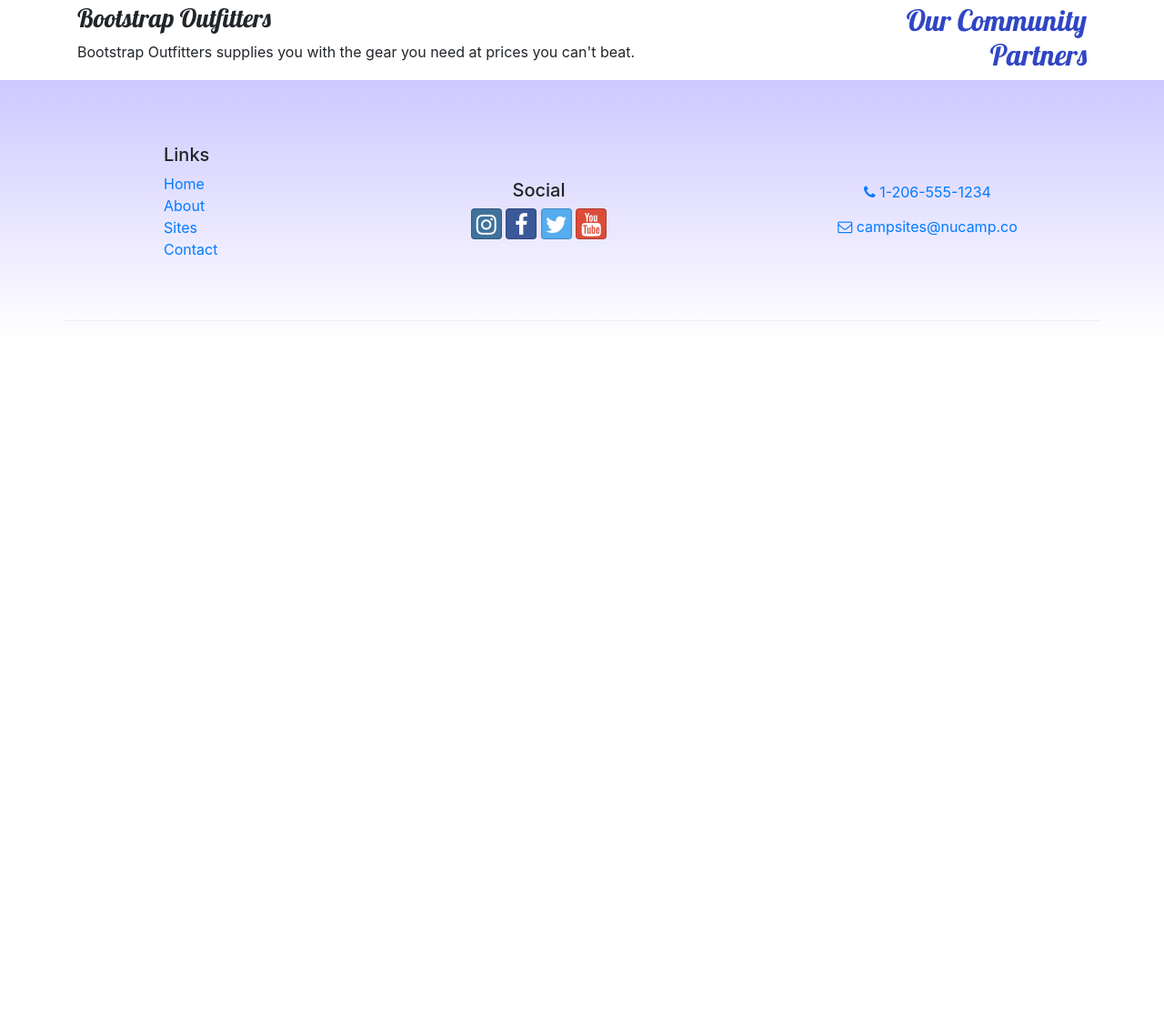
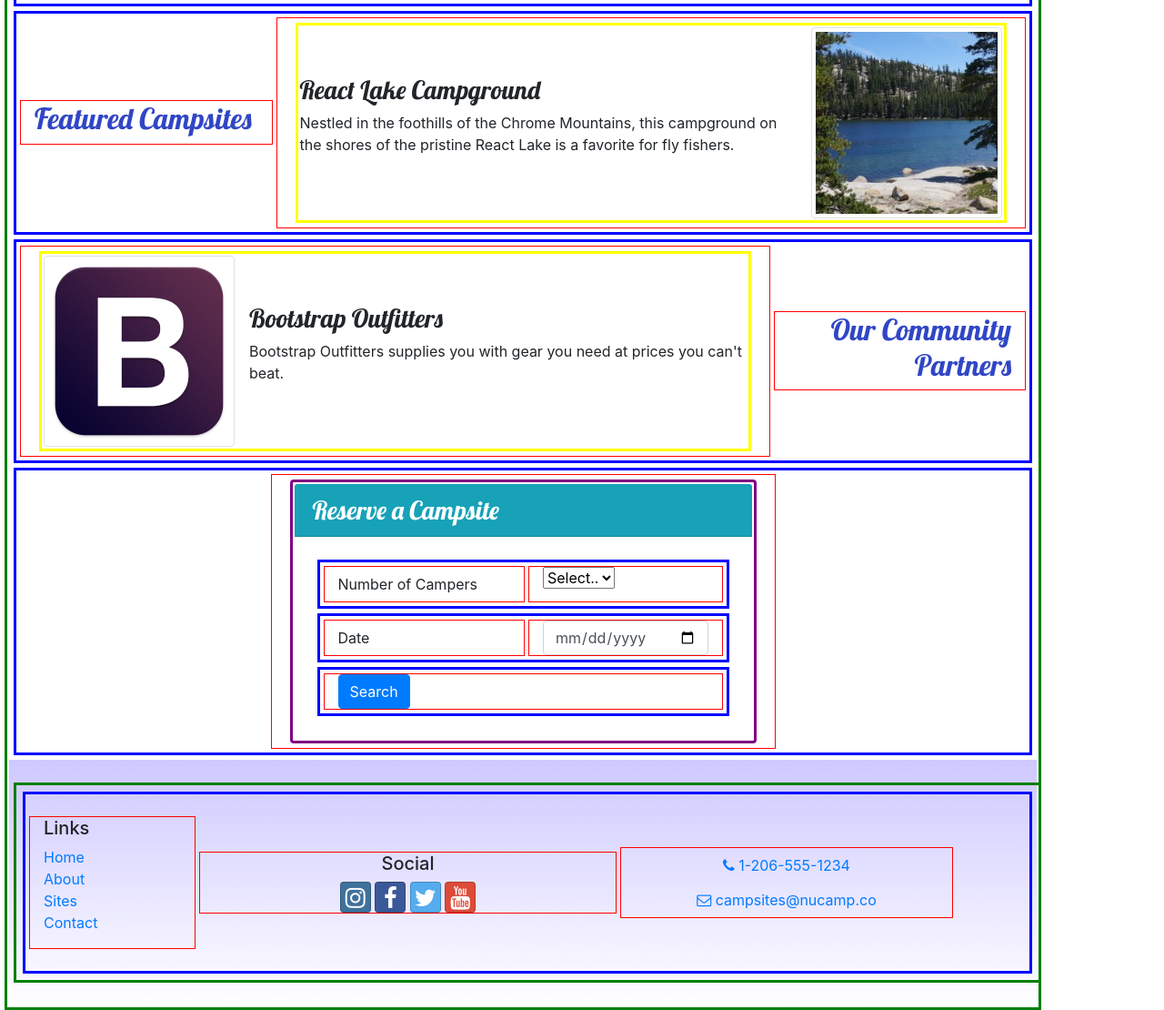
Before and after one commit to EkSumbry/git-test, a website: page index.html in a window 1280 px wide. Shown: the part 622-1732 px from the top of the page at 91% size. Before the commit the page ends 995 px from the top, so only its background shows below. Drawn offline with nearby package versions, Linux system fonts and the light colour scheme.

Commit message:
Week 2 Assignment

```diff
--- /dev/null
+++ b/css/borders-styles.css
@@ -0,0 +1,36 @@
+/* My borders showing different div */
+.col, div[class^="col-"], label[class^="col-"] {
+    border: 1px solid red;
+    margin: 2px;
+
+  }
+
+  .row {
+    border: 3px solid blue;
+    padding: 2px;
+    margin: 5px;
+  }
+
+  .container, .container-fluid {
+    border: 3px solid green;
+    padding: 2px;
+    margin: 5px;
+  }
+
+  .media {
+    border: 3px solid yellow;
+    padding: 2px;
+    margin: 5px;
+  }
+
+  .card {
+    border: 3px solid purple;
+    padding: 2px;
+    margin: 5px;
+  }
+
+  .orange-border {
+
+    border: 1px solid green;
+
+  }
--- a/index.html
+++ b/index.html
@@ -14,6 +14,7 @@
    <link rel="stylesheet" href="node_modules/bootstrap-social/bootstrap-social.css" />
    <link rel="stylesheet" href="https://fonts.googleapis.com/css?family=Lobster|Open+Sans" />
    <link rel="stylesheet" href="css/styles.css" />
+   <link rel="stylesheet" href="css/borders-styles.css" />
    <title>NuCamp: A Better Way To Camp</title>
 </head>
 
@@ -23,25 +24,37 @@
         <div>
             <div class="container">
                 <div class="row row-content align-items-center">
+                    <div class="col-4 col-sm-3 col-md-2 align-self-center">
+                        <img src="img/logo.png" class="img-fluid" />
+                    </div>
                     <div class="col">
                         <h1>NuCamp</h1>
                         <h2>a better way to camp!</h2>
+                    </div>
+                    <div class="col col-4 xl-2 mt-4">
+                        <a class="btn btn-info btn-large" href="#reserveForm" role="button">Reserve Campsite</a>
                     </div>
                 </div>
             </div>
         </div>
     </header>
+
+
     <nav class="navbar navbar-expand-sm navbar-dark sticky-top">
-        <button class="navbar-toggler ml-auto" type="button" data-toggle="collapse" data-target="#nucampNavbar">
+        <div class="container">
+            <a class="navbar-brand" href="#"><img src="img/logo.png" height="30" width="30" /></a>
+            <button class="navbar-toggler" type="button" data-toggle="collapse" data-target="#nucampNavbar">
                 <span class="navbar-toggler-icon"></span>
             </button>
             <div class="collapse navbar-collapse" id="nucampNavbar">
+
             <ul class="navbar-nav">
                     <li class="nav-item active"><a class="nav-link" href="#"><i class="fa fa-home fa-lg"></i> Home</a></li>
                     <li class="nav-item"><a class="nav-link" href="aboutus.html"><i class="fa fa-info fa-lg"></i> About</a></li>
                     <li class="nav-item"><a class="nav-link" href="#"><i class="fa fa-list fa-lg"></i> Sites</a></li>
                     <li class="nav-item"><a class="nav-link" href="contactus.html"><i class="fa fa-address-card fa-lg"></i> Contact</a></li>
             </ul>
+        </div>
       </div>
     </nav>
     <div>
@@ -51,31 +64,91 @@
                     <h2 class="text-sm-right">Discover & Review</h2>
                 </div>
                 <div class="col">
+                    <div class="media">
+                        <img class="d-flex mr-3 img-thumbnail" src="img/breadcrumb-trail-thumb.jpg" alt="Breadcrumb Trail" />
+                        <div class="media-body align-self-center">
                             <h3>Our Campsites</h3>
                             <p class="d-none d-sm-block">Explore our growing database of curated campsites and leave your own reviews!</p>
                         </div>
                     </div>
+                </div>
+            </div>
 
-            <div class="row">
+            <div class="row row-content align-items-center">
                 <div class="col-sm-4 col-md-3">
                     <h2>Featured Campsites</h2>
                 </div>
+
                 <div class="col">
+                    <div class="media">
+                        <img class="d-flex ml-3 img-thumbnail order-last" src="img/react-lake-thumb.jpg">
+                        <div class="media-body align-self-center">
                     <h3>React Lake Campground</h3>
                     <p class="d-none d-sm-block">Nestled in the foothills of the Chrome Mountains, this campground on the shores of the pristine React Lake is a favorite for fly fishers.</p>
                        </div>
                     </div>
+                </div>
+            </div>
 
-            <div class="row">
+            <div class="row row-content align-items-center">
                 <div class="col-sm-4 order-sm-last col-md-3">
                     <h2 class="text-sm-right">Our Community Partners</h2>
                 </div>
                 <div class="col">
+                    <div class="media">
+                        <img class="d-flex mr-3 img-thumbnail" src="img/bootstrap-thumb.png" alt="Bootstrap Outfitters" />
+                        <div class="media-body align-self-center">
                             <h3>Bootstrap Outfitters</h3>
-                    <p class="d-none d-sm-block">Bootstrap Outfitters supplies you with the gear you need at prices you can't beat.</p>
+                            <p class="d-none d-sm-block">Bootstrap Outfitters supplies you with gear you need at prices you can't beat.</p>
                         </div>
                     </div>
                 </div>
+            </div>
+            <div class="row row-content">
+                <div class="col col-sm-6 mx-auto">
+                    <div class="card">
+                        <h3 class="card-header bg-info text-white">Reserve a Campsite</h3>
+                        <div class="card-body">
+
+                            <form id="reserveForm">
+                                <div class="form-group row">
+                                    <label class="col col-sm-6 col-form-label">Number of Campers</label>
+                                        <div class="col"> <!--come back. How does it auto size wo a number?-->
+                                            <select name="numCampers" id="numCampers">
+                                                <option>Select..</option>
+                                                <option>1</option>
+                                                <option>2</option>
+                                                <option>3</option>
+                                                <option>4</option>
+                                                <option>5</option>
+                                                <option>6</option>
+                                            </select>
+                                        </div>
+                                    </div>
+
+                                <div class="form-group row">
+                                    <label class="col col-sm-6 col-form-label" for="date">Date</label>
+                                    <div class="col">
+                                        <input type="date" id="date" class="form-control" name="date" placeholder="date">
+
+                                    </div>
+                                </div>
+
+                                <div class="form-group row">
+                                    <div class="col">
+                                        <button class="btn btn-primary" type="submit">Search</button>
+                                    </div>
+                                </div>
+
+
+                            </form>
+                        </div>
+
+            </div>
+
+            </div>
+        </div>
+
 
     <footer class="site-footer">
         <div class="container">
```
Also changed, not shown: aboutus.html (+12 -5 lines), contactus.html (+12 -2 lines), css/styles.css (line endings or trailing spaces), img/bootstrap-thumb.png (added), img/breadcrumb-trail-thumb.jpg (added), img/breadcrumb-trail.jpg (added), img/chrome-river-thumb.jpg (added), img/chrome-river.jpg (added), img/logo.png (added), img/react-lake-thumb.jpg (added), img/react-lake.jpg (added). Lines whose indentation alone changed are shown as unchanged.
